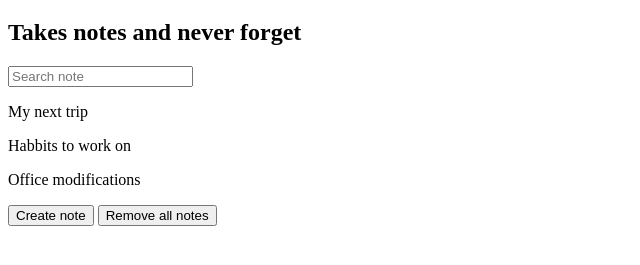
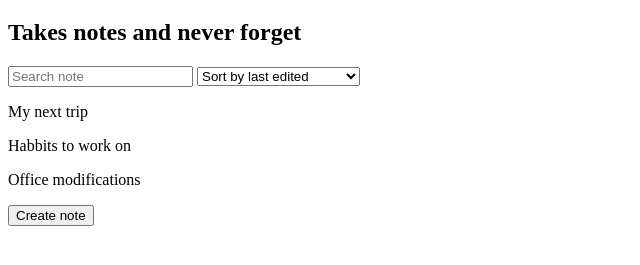
Before and after one commit to Patricio-Ra/notes-app, a plain HTML site: page index.html in a window 1280 px wide. Shown: the part 61-326 px from the top of the page, without its empty margins (0-640 px from the left). Drawn offline with Linux system fonts and the light colour scheme.

Commit message:
Base app done. Will add tons of features

```diff
--- a/index.html
+++ b/index.html
@@ -8,9 +8,13 @@
     <h1>Notes app</h1>
     <h2>Takes notes and never forget</h2>
     <input id="search-text" type="text" placeholder="Search note">
+    <select id="filter-by">
+        <option value="byEdited">Sort by last edited</option>
+        <option value="byCreated">Sort by recently created</option>
+        <option value="byAlphabetical">Sort alphabetically</option>
+    </select>
     <div id="notes"></div>
     <button id="create-note">Create note</button>
-    <button id="remove-all">Remove all notes</button>
     <script type="text/javascript" src="resources/js/notes-app.js"></script>
 </body>
 </html>
--- a/resources/js/notes-app.js
+++ b/resources/js/notes-app.js
@@ -13,7 +13,7 @@ const notes = [{
 
 const filters = {
   searchText: ''
-}
+};
 
 const renderNotes = function (notes, filters) {
   const filteredNotes = notes.filter(note => {
@@ -34,25 +34,10 @@ renderNotes(notes, filters);
 
 document.querySelector('#create-note').addEventListener('click', e => e.target.textContent = 'The button was clicked');
 
-document.querySelector('#remove-all').addEventListener('click', e => {
-  document.querySelectorAll('.note').forEach(note => note.remove());
-});
-
 document.querySelector('#search-text').addEventListener('input', e => { filters.searchText = e.target.value;
   renderNotes(notes, filters);
 });
 
-
-
-// const ps = document.querySelectorAll('p');
-// // console.log(ps);
-// // console.log(typeof ps);
-// // ps.remove();
-
-// ps.forEach(p => p.textContent = '******');
-// // console.log(p.textContent);
-
-// const newP = document.createElement('p');
-// newP.textContent = 'New text element from JS';
-// document.querySelector('body').appendChild(newP);
-// // Note that the .forEach is above this.
+document.querySelector('#filter-by').addEventListener('change', e => {
+  console.log(e.target.value, '.. Will make this feature later on.');
+});
```
